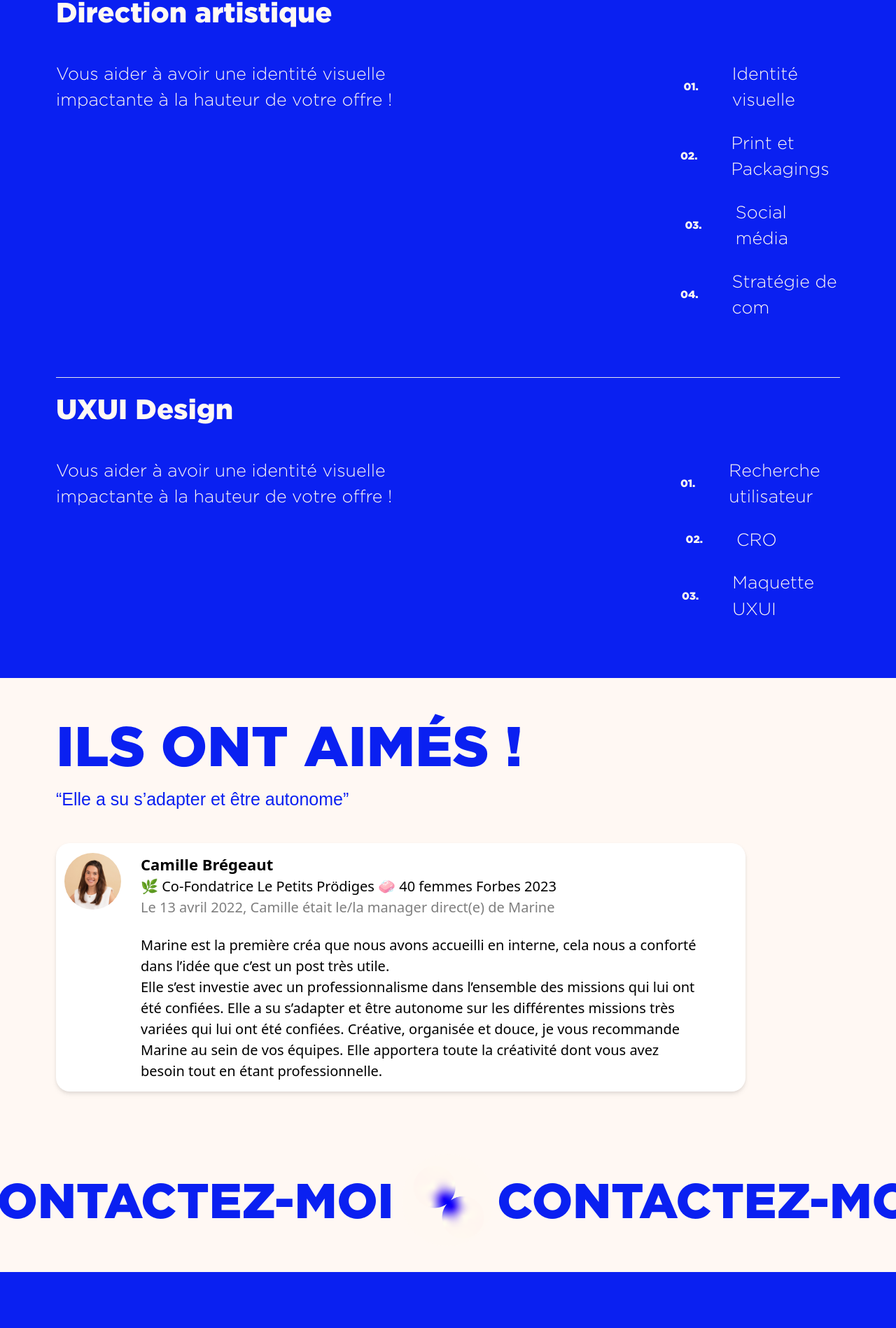
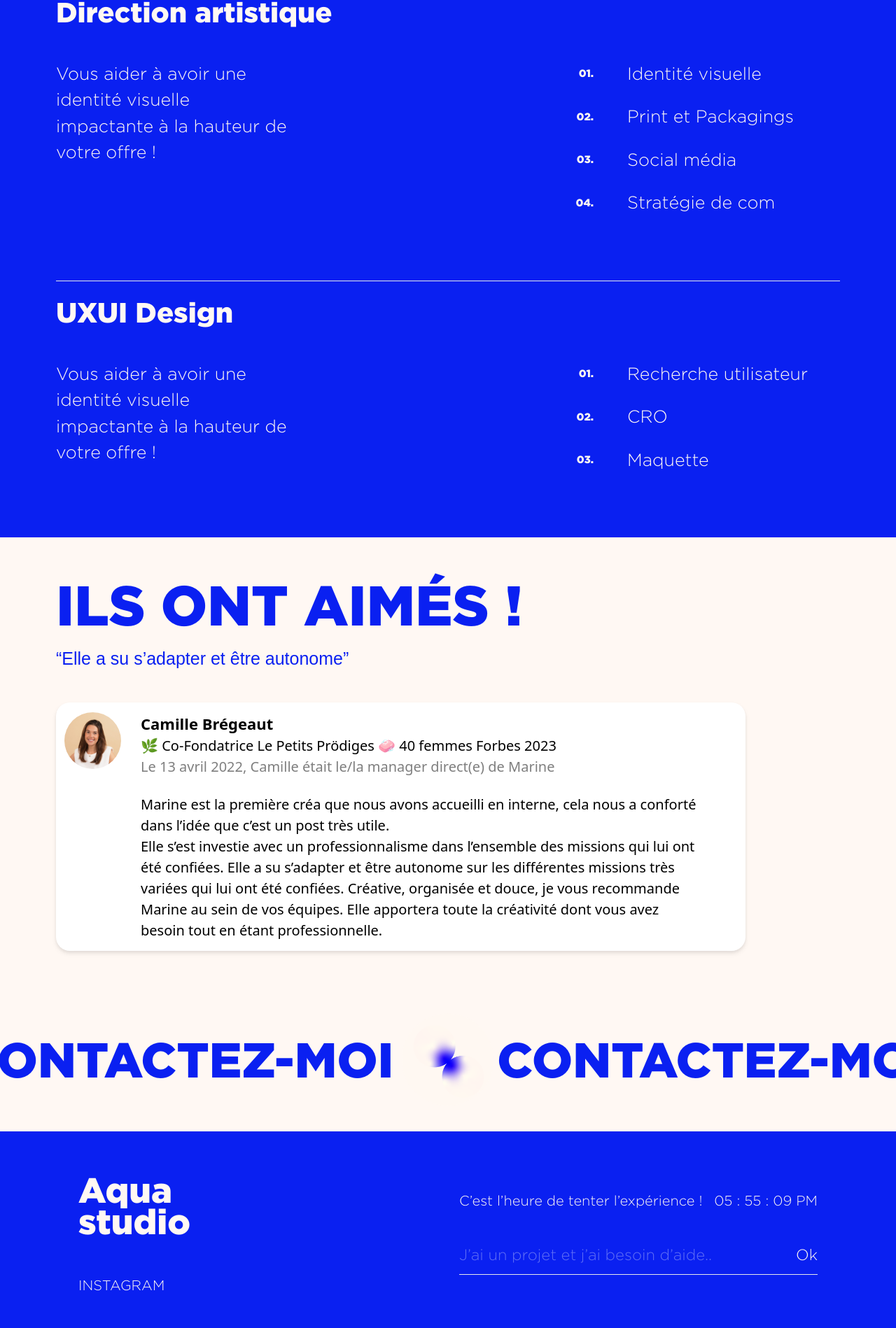
Before and after one commit to maxime-carabina/aquastudio, a Next.js app: page / in a window 1280 px wide. Shown: the part 2001-3899 px from the top of the page at 70% size. Built offline with nearby package versions, Linux system fonts and the light colour scheme; a web font is replaced by a local one.

Commit message:
modify page and footer (#7)

```diff
--- a/app/page.tsx
+++ b/app/page.tsx
@@ -12,6 +12,8 @@ import {
   CarouselItem,
   CarouselNext,
   CarouselPrevious,
+  SkillsList,
+  SkillType,
 } from '@/components';
 import Logo from '@/src/assets/test.png';
 
@@ -61,6 +63,47 @@ const PROJECTS = [
       objectPosition: 'object-[center_85%]',
     },
     contentButton: 'Beauté ✨',
+  },
+];
+
+const SKILLS_DA: SkillType[] = [
+  {
+    name: 'Identité visuelle',
+    list: [
+      'Direction artistique générale',
+      'Logo',
+      'Couleurs',
+      'Typographies',
+      'Iconographies',
+      'Déclinaisons',
+    ],
+  },
+  {
+    name: 'Print et Packagings',
+    list: ['Design des packs', 'Fichiers d’impressions', 'PLV'],
+  },
+  {
+    name: 'Social média',
+    list: ['Concept et stratégie', 'Feed instagram', 'Stories'],
+  },
+  {
+    name: 'Stratégie de com',
+    list: ['Valeurs', 'Tone of voice'],
+  },
+];
+
+const SKILLS_UXUI: SkillType[] = [
+  {
+    name: 'Recherche utilisateur',
+    list: ['Cible', 'Tendances'],
+  },
+  {
+    name: 'CRO',
+    list: ['Audit de l’existant', 'Création de valeur'],
+  },
+  {
+    name: 'Maquette',
+    list: ['Choix graphiques', 'Iconographies'],
   },
 ];
 
@@ -205,40 +248,7 @@ export default function Home() {
               Vous aider à avoir une identité visuelle impactante à la hauteur
               de votre offre !
             </p>
-            <ul className="list-none ml-auto flex flex-col gap-6 w-fit">
-              <li className="flex items-center gap-6 lg:gap-12">
-                <div className="font-Gotham text-[10px] lg:text-[15px] text-right w-8">
-                  01.
-                </div>
-                <div className="aqua-big-caption text-[12px] lg:text-[25px]">
-                  Identité visuelle
-                </div>
-              </li>
-              <li className="flex items-center gap-6 lg:gap-12">
-                <div className="font-Gotham text-[10px] lg:text-[15px] text-right w-8">
-                  02.
-                </div>
-                <div className="aqua-big-caption text-[12px] lg:text-[25px]">
-                  Print et Packagings
-                </div>
-              </li>
-              <li className="flex items-center gap-6 lg:gap-12">
-                <div className="font-Gotham text-[10px] lg:text-[15px] text-right w-8">
-                  03.
-                </div>
-                <div className="aqua-big-caption text-[12px] lg:text-[25px]">
-                  Social média
-                </div>
-              </li>
-              <li className="flex items-center gap-6 lg:gap-12">
-                <div className="font-Gotham text-[10px] lg:text-[15px] text-right w-8">
-                  04.
-                </div>
-                <div className="aqua-big-caption text-[12px] lg:text-[25px]">
-                  Stratégie de com
-                </div>
-              </li>
-            </ul>
+            <SkillsList skills={SKILLS_DA} />
           </div>
         </div>
         <div className="pt-6 pb-10 lg:pt-3.5 lg:pb-20 border-t">
@@ -250,32 +260,7 @@ export default function Home() {
               Vous aider à avoir une identité visuelle impactante à la hauteur
               de votre offre !
             </p>
-            <ul className="list-none ml-auto flex flex-col gap-6 w-fit">
-              <li className="flex items-center gap-6 lg:gap-12">
-                <div className="font-Gotham text-[10px] lg:text-[15px] text-right w-8">
-                  01.
-                </div>
-                <div className="aqua-big-caption text-[12px] lg:text-[25px]">
-                  Recherche utilisateur
-                </div>
-              </li>
-              <li className="flex items-center gap-6 lg:gap-12">
-                <div className="font-Gotham text-[10px] lg:text-[15px] text-right w-8">
-                  02.
-                </div>
-                <div className="aqua-big-caption text-[12px] lg:text-[25px]">
-                  CRO
-                </div>
-              </li>
-              <li className="flex items-center gap-6 lg:gap-12">
-                <div className="font-Gotham text-[10px] lg:text-[15px] text-right w-8">
-                  03.
-                </div>
-                <div className="aqua-big-caption text-[12px] lg:text-[25px]">
-                  Maquette UXUI
-                </div>
-              </li>
-            </ul>
+            <SkillsList skills={SKILLS_UXUI} />
           </div>
         </div>
       </div>
--- a/components/Footer/Footer.tsx
+++ b/components/Footer/Footer.tsx
@@ -3,7 +3,6 @@
 import { useState, useEffect } from 'react';
 
 import dynamic from 'next/dynamic';
-import Link from 'next/link';
 
 import { EmailInput } from '@/components';
 
@@ -20,37 +19,31 @@ export function Footer() {
   }, []);
 
   return (
-    <footer className="px-[22px] pt-10 lg:px-28 lg:pt-[61px] lg:pb-[73px] bg-primary text-f-secondary flex flex-col lg:flex-row lg:items-center justify-between gap-12 lg:gap-0">
+    <footer className="px-[22px] pt-10 pb-14 lg:px-28 lg:pt-[61px] lg:pb-32 bg-primary text-f-secondary flex flex-col lg:flex-row lg:items-start justify-between gap-12 lg:gap-0">
       <div>
-        <p className="aqua-banner text-[30px] leading-[27px] lg:text-[50px] lg:leading-[45px] lg:mb-10">
+        <p className="aqua-banner text-[30px] leading-[27px] lg:text-[50px] lg:leading-[45px] lg:mb-[54px]">
           Aqua
           <br />
           studio
         </p>
-        <ul className="hidden list-none lg:flex flex-col aqua-caption leading-[50px]">
-          <li>
-            <Link
-              href=""
-              className="relative after:content-[''] after:w-0 after:h-[1.5px] after:bg-secondary after:absolute after:left-0 after:-bottom-1.5 after:transition-all duration-[550ms] after:pointer-events-none hover:after:w-full"
+        <ul className="list-none aqua-caption lg:flex flex-col lg:gap-10">
+          <li className="">
+            <a
+              target="_blank"
+              href="https://www.instagram.com/aqua_stud_/"
+              className="relative aqua-caption text-[10px] lg:text-[20px] leading-[30px] uppercase after:content-[''] after:w-0 after:h-[1.5px] after:bg-secondary after:absolute after:left-0 after:-bottom-1.5 after:transition-all duration-[550ms] after:pointer-events-none hover:after:w-full"
             >
-              Quoi ?
-            </Link>
+              Instagram
+            </a>
           </li>
-          <li>
-            <Link
-              href=""
-              className="relative after:content-[''] after:w-0 after:h-[1.5px] after:bg-secondary after:absolute after:left-0 after:-bottom-1.5 after:transition-all duration-[550ms] after:pointer-events-none hover:after:w-full"
+          <li className="">
+            <a
+              target="_blank"
+              href="https://www.linkedin.com/in/marine-perraud-b05a25199/"
+              className="relative aqua-caption text-[10px] lg:text-[20px] leading-[30px] uppercase after:content-[''] after:w-0 after:h-[1.5px] after:bg-secondary after:absolute after:left-0 after:-bottom-1.5 after:transition-all duration-[550ms] after:pointer-events-none hover:after:w-full"
             >
-              Qui ?
-            </Link>
-          </li>
-          <li>
-            <Link
-              href=""
-              className="relative after:content-[''] after:w-0 after:h-[1.5px] after:bg-secondary after:absolute after:left-0 after:-bottom-1.5 after:transition-all duration-[550ms] after:pointer-events-none hover:after:w-full"
-            >
-              Où et Quand ?
-            </Link>
+              Linkedin
+            </a>
           </li>
         </ul>
       </div>
@@ -59,24 +52,8 @@ export function Footer() {
           <p>C’est l’heure de tenter l’expérience !</p>
           <Time time={time} />
         </div>
-        <div className="mb-7 lg:mb-24">
+        <div className="">
           <EmailInput />
-        </div>
-        <div className="flex items-center justify-end gap-14 lg:gap-24">
-          <a
-            target="_blank"
-            href="https://www.instagram.com/aqua_stud_/"
-            className="aqua-caption text-[10px] lg:text-[20px] leading-[75px] uppercase hover:text-f-secondary/75 transition-all duration-300"
-          >
-            Instagram
-          </a>
-          <a
-            target="_blank"
-            href="https://www.linkedin.com/in/marine-perraud-b05a25199/"
-            className="aqua-caption text-[10px] lg:text-[20px] leading-[75px] uppercase hover:text-f-secondary/75 transition-all duration-300"
-          >
-            Linkedin
-          </a>
         </div>
       </div>
     </footer>
--- /dev/null
+++ b/components/SkillsList/SkillsList.tsx
@@ -0,0 +1,62 @@
+'use client';
+
+import { useState } from 'react';
+
+export type SkillType = {
+  name: string;
+  list: string[];
+};
+
+type SkillsListProps = {
+  skills: SkillType[];
+};
+
+function AccordionSkill(props: { skill: SkillType; index: number }) {
+  const { skill, index } = props;
+
+  const [isExpanded, setIsExpanded] = useState<boolean>(false);
+
+  return (
+    <>
+      <div
+        className="flex items-center gap-6 lg:gap-12 cursor-pointer hover:text-f-secondary/75 transition-all duration-300"
+        onClick={() => setIsExpanded((prev) => !prev)}
+      >
+        <div className="font-Gotham text-[10px] lg:text-[15px] text-right w-8">
+          {`0${index + 1}.`}
+        </div>
+        <div className="aqua-big-caption text-[12px] lg:text-[25px]">
+          {skill.name}
+        </div>
+      </div>
+      <div
+        className={`overflow-hidden transition-all duration-500 ease-in-out ${
+          isExpanded ? 'max-h-full opacity-100' : 'max-h-0 opacity-0'
+        }`}
+      >
+        <ul className="list-disc ml-16 lg:mt-2 lg:ml-24 mb-3">
+          {skill.list.map((item, itemIdx) => (
+            <li
+              key={itemIdx}
+              className="aqua-caption text-[10px] lg:text-[16px]"
+            >
+              {item}
+            </li>
+          ))}
+        </ul>
+      </div>
+    </>
+  );
+}
+
+export function SkillsList(props: SkillsListProps) {
+  const { skills } = props;
+
+  return (
+    <div className="ml-auto flex flex-col gap-1.5 lg:gap-3 w-full max-w-48 lg:max-w-96">
+      {skills.map((skill, index) => (
+        <AccordionSkill key={index} skill={skill} index={index} />
+      ))}
+    </div>
+  );
+}
--- /dev/null
+++ b/components/SkillsList/index.ts
@@ -0,0 +1 @@
+export * from './SkillsList';
--- a/components/index.ts
+++ b/components/index.ts
@@ -7,3 +7,4 @@ export * from './Card';
 export * from './Footer';
 export * from './EmailInput';
 export * from './SmoothScroller';
+export * from './SkillsList';
```
